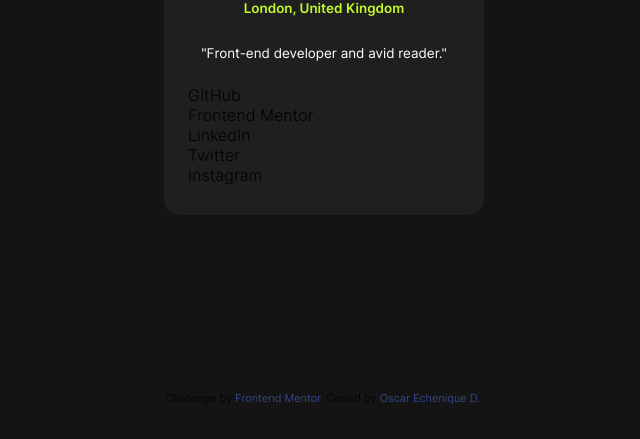
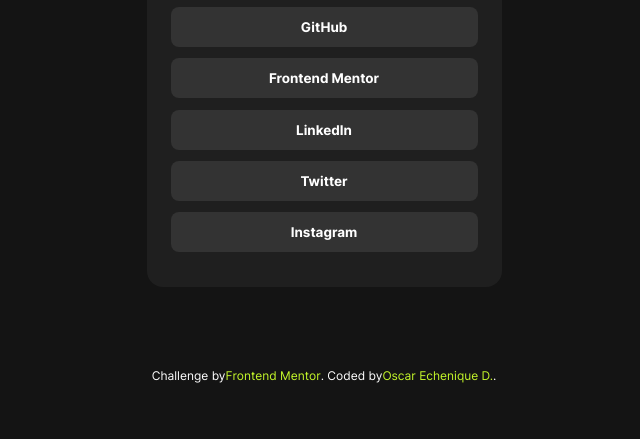
Before and after one commit to OscarE2D/FrontendMentor---Social-links-profile, a plain HTML site: page index.html in a window 1280 px wide. Shown: the part 361-800 px from the top of the page, without its empty margins (316-956 px from the left). Drawn offline with Linux system fonts and the light colour scheme.

Commit message:
Se le dio estilos a todos los enlaces y el footer

```diff
--- a/index.html
+++ b/index.html
@@ -15,19 +15,6 @@
     <link rel="stylesheet" href="style.css" />
 
     <title>Frontend Mentor | Social links profile</title>
-
-    <style>
-      .attribution {
-        font-size: 11px;
-        text-align: center;
-        margin: 0;
-        width: 100%;
-        height: 100%;
-      }
-      .attribution a {
-        color: hsl(228, 45%, 44%);
-      }
-    </style>
   </head>
   <body>
     <main class="main-container">
@@ -105,8 +92,8 @@
       </article>
       <footer class="attribution">
         Challenge by
-        <a href="https://www.frontendmentor.io?ref=challenge" target="_blank"
-          >Frontend Mentor</a
+        <a href="https://www.frontendmentor.io?ref=challenge" target="_blank">
+          Frontend Mentor</a
         >. Coded by
         <a href="https://github.com/OscarE2D">Oscar Echenique D.</a>.
       </footer>
--- a/style.css
+++ b/style.css
@@ -96,17 +96,18 @@ table {
   --space-card-150: 1rem /*16*/;
   --space-card-200: 1.25rem /*20px*/;
   --space-card-250: 1.5rem /*24px*/;
-  --space-card-300: 1.875rem /*18px*/;
+  --space-card-300: 1.875rem /*30x*/;
   --space-card-350: 2rem /*32px*/;
 }
 
 /*General background of the page*/
 .main-container {
   display: grid;
-  grid-template-rows: 1fr 3rem;
+  grid-template-rows: 1fr 2rem;
   height: 100vh;
   background-color: var(--color-bg-card-grey-900);
   place-items: center;
+  padding: 3rem 2rem;
 }
 /*Contenedor (card)*/
 
@@ -114,11 +115,13 @@ table {
   display: flex;
   flex-direction: column;
   background-color: var(--color-font-second-grey-800);
+  width: 100%;
   max-width: 22.188rem;
-  min-width: 20rem;
-  padding: var(--space-card-300) var(--space-card-250);
+  min-width: 15.625rem;
+  padding: var(--space-card-250);
   border-radius: 1rem;
-  margin: 0 1.5rem;
+  margin: 0 5rem;
+  margin-bottom: 1rem;
 }
 
 /* Estilos Header*/
@@ -179,6 +182,7 @@ table {
   font-size: clamp(0.625rem, 0.555rem + 0.357vw, 0.875rem);
   text-align: center;
 }
+
 /*Estilos del contenido de la biografía*/
 .profile-bio {
   margin-bottom: var(--space-card-250);
@@ -190,12 +194,60 @@ table {
   font-size: clamp(0.625rem, 0.555rem + 0.357vw, 0.875rem);
   text-align: center;
 }
-/*
 
+/*Estilos de los enlaces*/
 
-*/
+.social-links li {
+  margin-bottom: 0.7rem;
+}
+
+.social-links a {
+  display: flex;
+  justify-content: center;
+  align-items: center;
+  background-color: var(--color-links-grey-700);
+  color: var(--color-font-main-white);
+  font-family: "Inter", sans-serif;
+  font-weight: 700;
+  font-size: clamp(0.625rem, 0.555rem + 0.357vw, 0.875rem);
+  width: 100%;
+  height: 2.5rem;
+  padding: 0.5rem;
+  border-radius: 0.5rem;
+  transition: background-color 0.6s ease, color 0.6s ease;
+}
+
+.social-links a:hover,
+.social-links a:focus {
+  background-color: var(--color-hover-green);
+  color: var(--color-font-second-grey-800);
+}
+
+/*Estilos del footer*/
+
+.attribution {
+  display: flex;
+  justify-content: center;
+  align-items: center;
+  color: var(--color-font-main-white);
+  font-size: 0.75rem;
+  font-weight: 400;
+  text-align: center;
+  margin: 0;
+  width: 100%;
+  height: 100%;
+  background-color: var(--color-bg-card-grey-900);
+}
+.attribution a {
+  color: var(--color-hover-green);
+  transition: color 0.3s ease;
+}
+
+.attribution a:hover {
+  color: rgb(248, 243, 43);
+}
 
 /*git add .
-git commit -m "Se estilizan el contenido de la biografía"
+git commit -m "Se le dio estilos a todos los enlaces y el footer"
 git push origin main
 */
```
